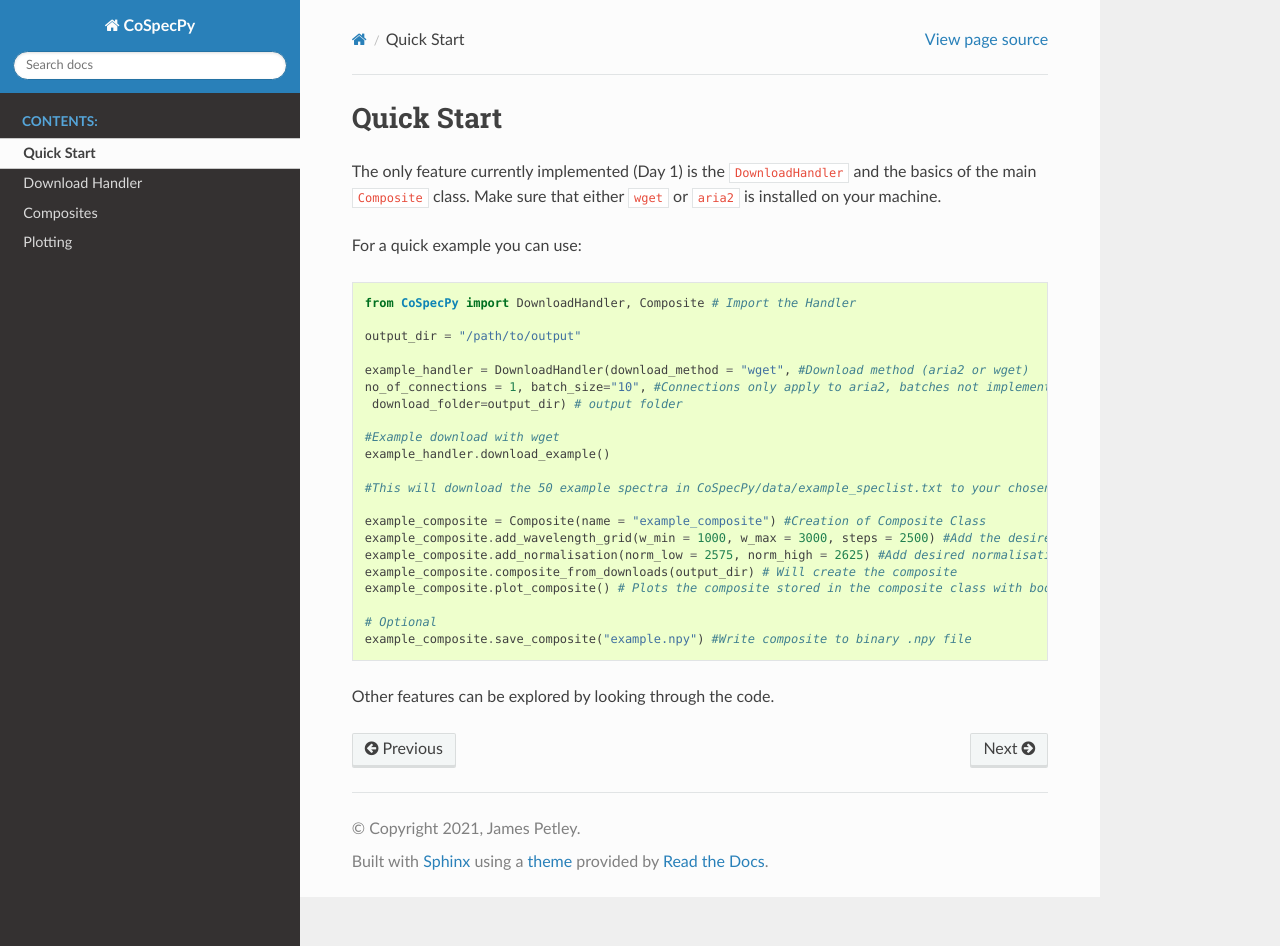
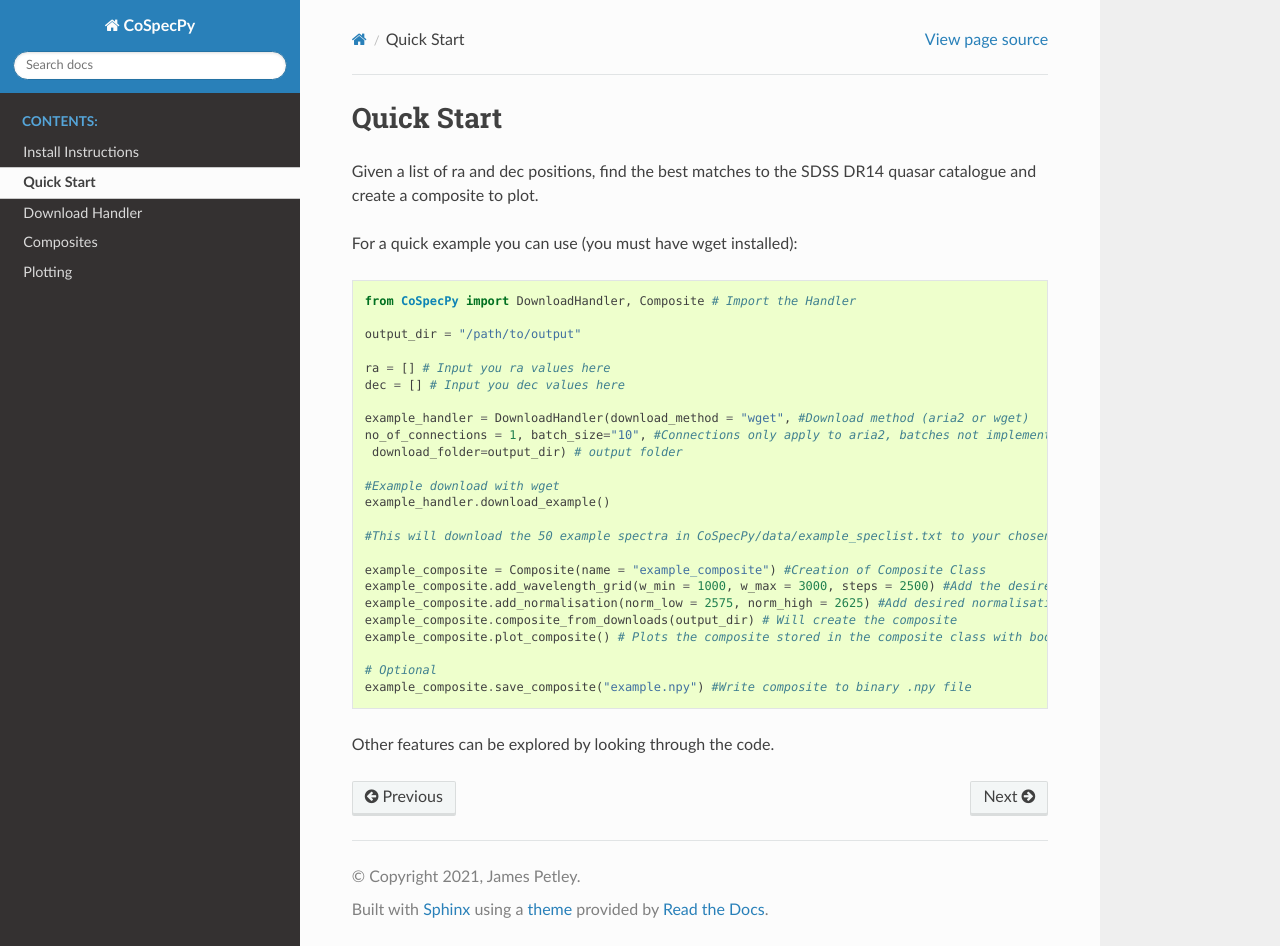
Before and after one commit to jwpetley/CoSpecPy, a Sphinx documentation site: the page built from docs/source/getting_started.rst, in a window 1280 px wide and 946 px high. Built offline with Sphinx 7.4.7 and the Read the Docs theme 2.0.0, drawn with Linux system fonts in a browser that asks for light colours.

Commit message:
Added install instructions to read the docs

```diff
--- a/docs/source/getting_started.rst
+++ b/docs/source/getting_started.rst
@@ -2,15 +2,20 @@
 Quick Start
 ============
 
-The only feature currently implemented (Day 1) is the ``DownloadHandler`` and the basics of the main ``Composite`` class. Make sure that either ``wget`` or ``aria2`` is installed on your machine.
+Given a list of ra and dec positions, find the best matches to the SDSS DR14 quasar
+catalogue and create a composite to plot.
 
-For a quick example you can use:
+
+For a quick example you can use (you must have wget installed):
 
 .. code-block:: python
 
   from CoSpecPy import DownloadHandler, Composite # Import the Handler
 
   output_dir = "/path/to/output"
+
+  ra = [] # Input you ra values here
+  dec = [] # Input you dec values here
 
   example_handler = DownloadHandler(download_method = "wget", #Download method (aria2 or wget)
   no_of_connections = 1, batch_size="10", #Connections only apply to aria2, batches not implemented
--- a/docs/source/index.rst
+++ b/docs/source/index.rst
@@ -3,7 +3,7 @@
 
 This is a Python package for creating composite spectra using the latest SDSS
 spectra releases. The source code for this project is found at
-`https://github.com/jwpetley/CoSpecPy <https://github.com/jwpetley/CoSpecPy>`.
+https://github.com/jwpetley/CoSpecPy.
 If you would like to get involved in improving this
 project then please contact me at jwpetley@gmail.com.
 
```
Also changed, not shown: other parts of docs/source/index.rst (+1 -0 lines), docs/source/Installation.rst (added, +26 -0 lines).
